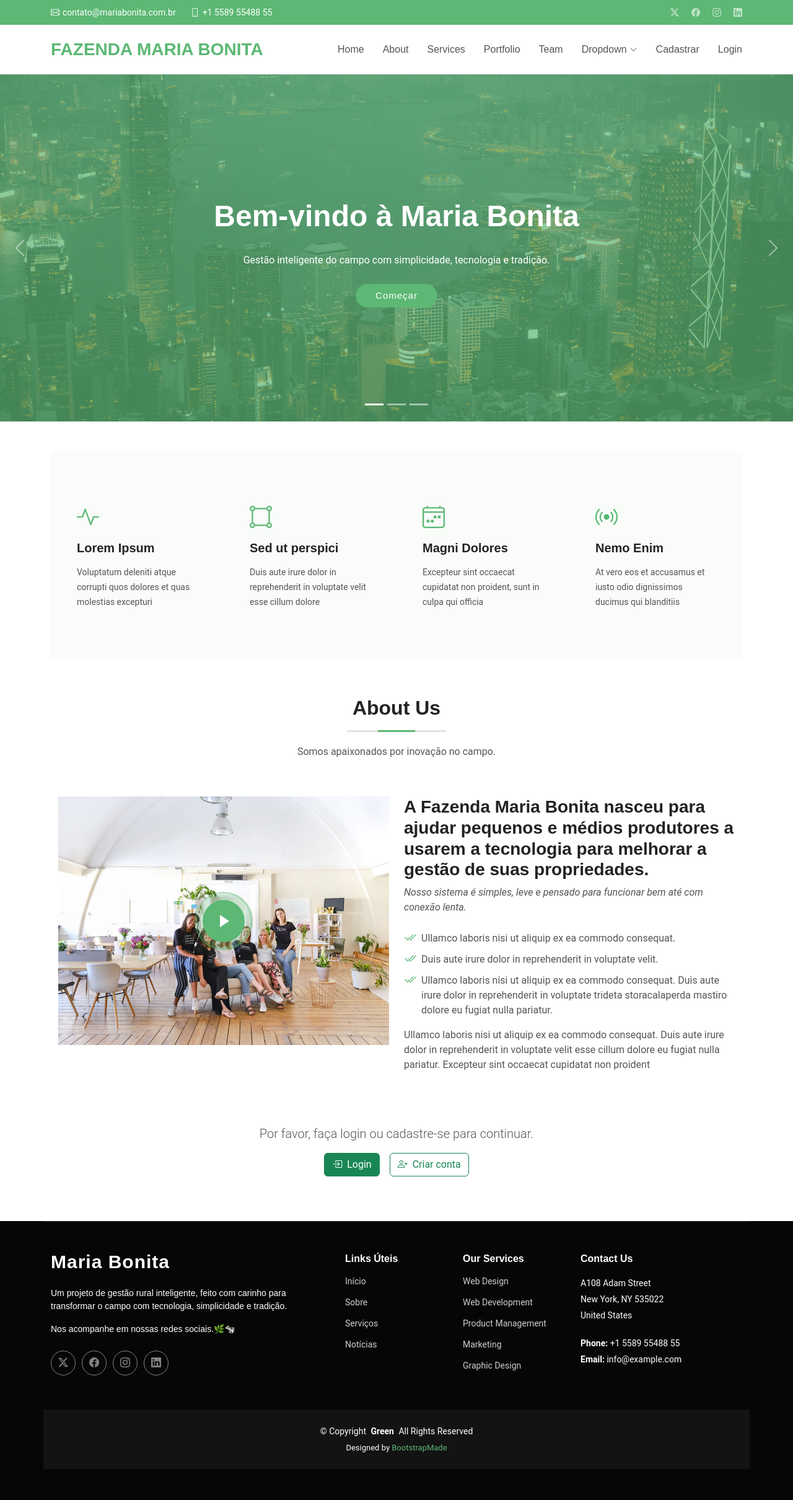
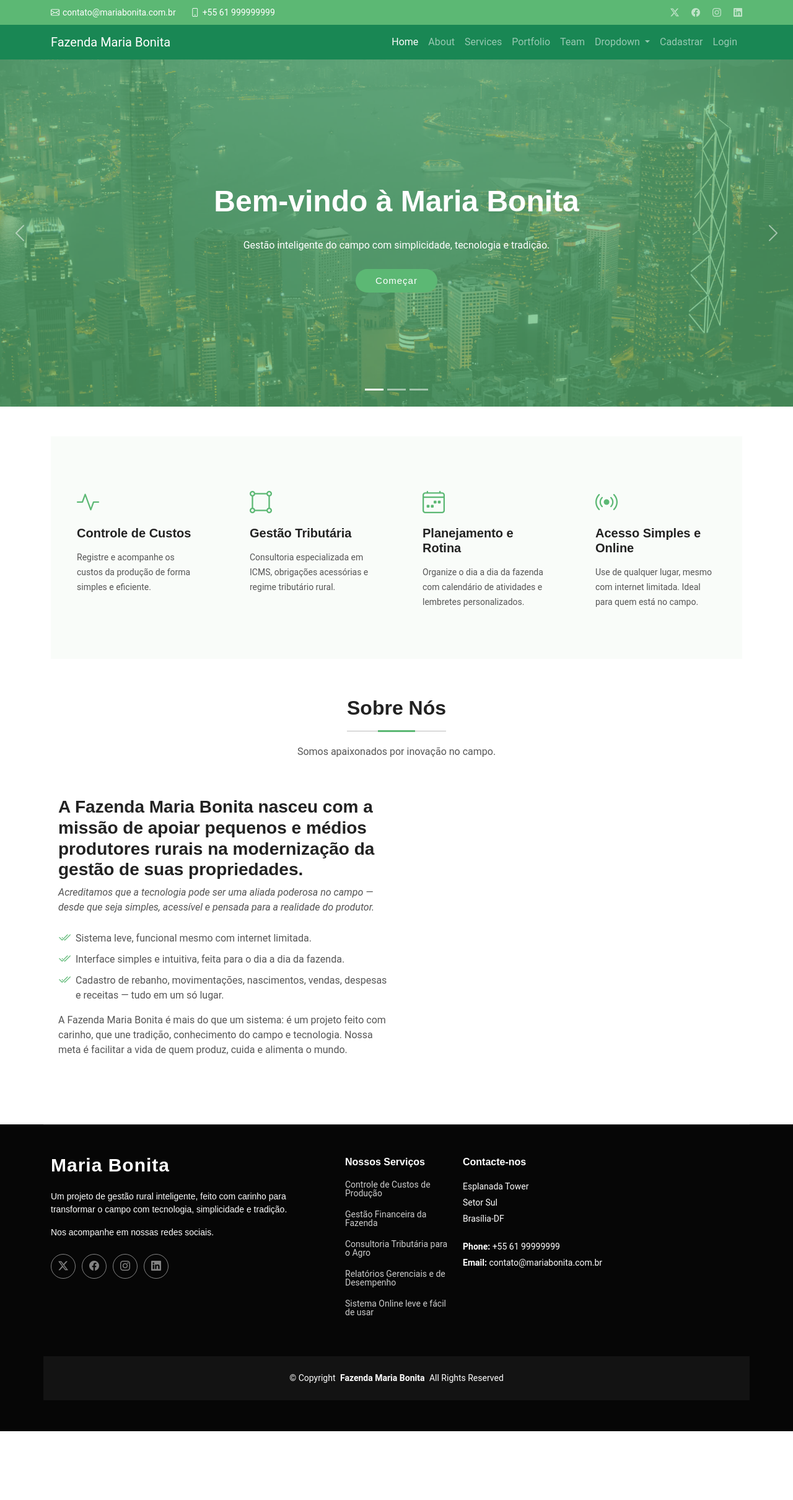
Before and after one commit to seixasita/mariabonita, a FastAPI app: page / in a window 1280 px wide. Shown: the whole page at 62% size. After the commit the page ends 2309 px from the top, so only its background shows below. Run offline with FastAPI, Linux system fonts and the light colour scheme; some libraries are stand-ins or nearby versions.

Commit message:
Atualiza serviços e visual pós-login na Fazenda Maria Bonita

```diff
--- a/main.py
+++ b/main.py
@@ -16,6 +16,9 @@ app.mount("/static", StaticFiles(directory="static"), name="static")
 
 pwd_context = CryptContext(schemes=["bcrypt"], deprecated="auto")
 
+def startup_event():
+    create_user_table()
+
 def get_db():
     conn = sqlite3.connect("users.db")
     conn.row_factory = sqlite3.Row
@@ -24,12 +27,43 @@ def get_db():
 def create_user_table():
     conn = get_db()
     conn.execute(
-        "CREATE TABLE IF NOT EXISTS users (id INTEGER PRIMARY KEY AUTOINCREMENT, cpf TEXT UNIQUE, name TEXT, email TEXT UNIQUE, birthdate TEXT, password TEXT)"
+        """
+        CREATE TABLE IF NOT EXISTS users (
+            id INTEGER PRIMARY KEY AUTOINCREMENT,
+            cpf TEXT UNIQUE,
+            username TEXT UNIQUE,
+            name TEXT,
+            email TEXT UNIQUE,
+            birthdate TEXT,
+            password TEXT
+        )
+        """
     )
     conn.commit()
     conn.close()
 
+
 create_user_table()
+
+def create_custos_table():
+    conn = get_db()
+    conn.execute("""
+        CREATE TABLE IF NOT EXISTS custos (
+            id INTEGER PRIMARY KEY AUTOINCREMENT,
+            user_id INTEGER,
+            data TEXT,
+            tipo_custo TEXT,
+            categoria TEXT,
+            valor REAL,
+            observacoes TEXT,
+            FOREIGN KEY(user_id) REFERENCES users(id)
+        )
+    """)
+    conn.commit()
+    conn.close()
+
+create_custos_table()
+
 
 def verify_cpf(cpf: str) -> bool:
     cpf = re.sub(r'[^0-9]', '', cpf)
@@ -56,8 +90,10 @@ def cadastro_form(request: Request):
     return templates.TemplateResponse("cadastro.html", {"request": request, "error": None})
 
 @app.post("/cadastro", response_class=HTMLResponse)
+@app.post("/cadastro", response_class=HTMLResponse)
 def cadastro(request: Request,
              cpf: str = Form(...),
+             username: str = Form(...),
              name: str = Form(...),
              email: EmailStr = Form(...),
              birthdate: str = Form(...),
@@ -73,14 +109,16 @@ def cadastro(request: Request,
 
     conn = get_db()
     try:
-        conn.execute("INSERT INTO users (cpf, name, email, birthdate, password) VALUES (?, ?, ?, ?, ?)",
-                     (cpf, name, email, birthdate, hashed_password))
+        conn.execute(
+            "INSERT INTO users (cpf, username, name, email, birthdate, password) VALUES (?, ?, ?, ?, ?, ?)",
+            (cpf, username, name, email, birthdate, hashed_password)
+        )
         conn.commit()
     except sqlite3.IntegrityError:
-        return templates.TemplateResponse("cadastro.html", {"request": request, "error": "CPF ou email já cadastrado."})
+        return templates.TemplateResponse("cadastro.html", {"request": request, "error": "CPF, email ou usuário já cadastrado."})
     finally:
         conn.close()
-    # se sucesso
+
     return RedirectResponse(url="/sucesso", status_code=status.HTTP_303_SEE_OTHER)
 
 @app.get("/sucesso", response_class=HTMLResponse)
@@ -93,13 +131,21 @@ def login_form(request: Request):
     return templates.TemplateResponse("login.html", {"request": request, "error": None})
 
 @app.post("/login", response_class=HTMLResponse)
-def login(request: Request, cpf: str = Form(...), password: str = Form(...)):
+def login(request: Request, identificador: str = Form(...), password: str = Form(...)):
     conn = get_db()
-    user = conn.execute("SELECT * FROM users WHERE cpf = ?", (cpf,)).fetchone()
+    user = conn.execute(
+        "SELECT * FROM users WHERE cpf = ? OR username = ?", (identificador, identificador)
+    ).fetchone()
     conn.close()
+
     if not user or not pwd_context.verify(password, user["password"]):
-        return templates.TemplateResponse("login.html", {"request": request, "error": "CPF ou senha inválidos."})
-    request.session["user"] = {"id": user["id"], "name": user["name"], "cpf": user["cpf"]}
+        return templates.TemplateResponse("login.html", {"request": request, "error": "Usuário/CPF ou senha inválidos."})
+
+    request.session["user"] = {
+        "id": user["id"],
+        "name": user["name"],
+        "cpf": user["cpf"]
+    }
     return RedirectResponse(url="/", status_code=status.HTTP_303_SEE_OTHER)
 
 @app.get("/logout")
@@ -114,3 +160,60 @@ def noticias(request: Request):
 @app.get("/sobre", response_class=HTMLResponse)
 def sobre(request: Request):
     return templates.TemplateResponse("sobre.html", {"request": request})
+
+
+@app.get("/teste", response_class=HTMLResponse)
+def teste_navbar(request: Request):
+    return templates.TemplateResponse("teste_navbar.html", {"request": request})
+
+    from fastapi import HTTPException
+
+@app.get("/perfil", response_class=HTMLResponse)
+def perfil(request: Request):
+    user = request.session.get("user")
+    if not user:
+        # Não logado, redireciona para login
+        return RedirectResponse(url="/login", status_code=status.HTTP_303_SEE_OTHER)
+    return templates.TemplateResponse("perfil.html", {"request": request, "user": user})
+
+@app.get("/custos", response_class=HTMLResponse)
+def listar_custos(request: Request):
+    user = request.session.get("user")
+    if not user:
+        return RedirectResponse(url="/login", status_code=status.HTTP_303_SEE_OTHER)
+
+    conn = get_db()
+    custos = conn.execute("SELECT * FROM custos WHERE user_id = ?", (user["id"],)).fetchall()
+    conn.close()
+
+    return templates.TemplateResponse("custos.html", {"request": request, "custos": custos, "user": user, "error": None})
+
+from datetime import datetime
+
+@app.post("/custos", response_class=HTMLResponse)
+def adicionar_custo(request: Request,
+                   data: str = Form(...),
+                   tipo_custo: str = Form(...),
+                   categoria: str = Form(...),
+                   valor: float = Form(...),
+                   observacoes: str = Form("")):
+    user = request.session.get("user")
+    if not user:
+        return RedirectResponse(url="/login", status_code=status.HTTP_303_SEE_OTHER)
+
+    # Aqui você pode fazer validações simples, como formato da data
+    try:
+        datetime.strptime(data, "%Y-%m-%d")
+    except ValueError:
+        error = "Data inválida. Use o formato YYYY-MM-DD."
+        return templates.TemplateResponse("custos.html", {"request": request, "error": error, "custos": [], "user": user})
+
+    conn = get_db()
+    conn.execute(
+        "INSERT INTO custos (user_id, data, tipo_custo, categoria, valor, observacoes) VALUES (?, ?, ?, ?, ?, ?)",
+        (user["id"], data, tipo_custo, categoria, valor, observacoes)
+    )
+    conn.commit()
+    conn.close()
+
+    return RedirectResponse(url="/custos", status_code=status.HTTP_303_SEE_OTHER)
--- /dev/null
+++ b/static/assets/js/menu-toggle.js
@@ -0,0 +1,12 @@
+document.addEventListener("DOMContentLoaded", function () {
+  const navbarCollapse = document.querySelector('.navbar-collapse');
+
+  document.querySelectorAll('.navbar-nav .nav-link').forEach(function (link) {
+    link.addEventListener('click', function () {
+      const isShown = navbarCollapse.classList.contains('show');
+      if (isShown && !link.classList.contains('dropdown-toggle')) {
+        new bootstrap.Collapse(navbarCollapse).hide();
+      }
+    });
+  });
+});
--- a/templates/base.html
+++ b/templates/base.html
@@ -19,7 +19,7 @@
       <div class="container d-flex justify-content-center justify-content-md-between">
         <div class="contact-info d-flex align-items-center">
           <i class="bi bi-envelope d-flex align-items-center"><a href="mailto:contato@mariabonita.com.br">contato@mariabonita.com.br</a></i>
-          <i class="bi bi-phone d-flex align-items-center ms-4"><span>+1 5589 55488 55</span></i>
+          <i class="bi bi-phone d-flex align-items-center ms-4"><span>+55 61 999999999</span></i>
         </div>
         <div class="social-links d-none d-md-flex align-items-center">
           <a href="#" class="twitter"><i class="bi bi-twitter-x"></i></a>
@@ -30,61 +30,65 @@
       </div>
     </div><!-- End Top Bar -->
 
-    <div class="branding d-flex align-items-cente">
+   <nav class="navbar navbar-expand-lg navbar-dark bg-success sticky-top">
+      <div class="container">
+        <a class="navbar-brand" href="/">Fazenda Maria Bonita</a>
+        <button class="navbar-toggler" type="button" data-bs-toggle="collapse" data-bs-target="#navbarSupportedContent"
+                aria-controls="navbarSupportedContent" aria-expanded="false" aria-label="Alternar navegação">
+          <span class="navbar-toggler-icon"></span>
+        </button>
 
-      <div class="container position-relative d-flex align-items-center justify-content-between">
-        <a href="index.html" class="logo d-flex align-items-center">
-          <!-- Uncomment the line below if you also wish to use an image logo -->
-          <!-- <img src="assets/img/logo.png" alt=""> -->
-          <h1 class="sitename">FAZENDA MARIA BONITA</h1>
-        </a>
+        <div class="collapse navbar-collapse" id="navbarSupportedContent">
+          <ul class="navbar-nav ms-auto mb-2 mb-lg-0">
+            <li class="nav-item"><a class="nav-link active" aria-current="page" href="/">Home</a></li>
+            <li class="nav-item"><a class="nav-link" href="#about">About</a></li>
+            <li class="nav-item"><a class="nav-link" href="#services">Services</a></li>
+            <li class="nav-item"><a class="nav-link" href="#portfolio">Portfolio</a></li>
+            <li class="nav-item"><a class="nav-link" href="#team">Team</a></li>
 
-        <nav id="navmenu" class="navmenu">
-          <ul>
-            <li><a href="/">Home</a></li>
-            <li><a href="#about">About</a></li>
-            <li><a href="#services">Services</a></li>
-            <li><a href="#portfolio">Portfolio</a></li>
-            <li><a href="#team">Team</a></li>
-            <li class="dropdown"><a href="#"><span>Dropdown</span> <i class="bi bi-chevron-down toggle-dropdown"></i></a>
-              <ul>
-                <li><a href="#">Dropdown 1</a></li>
-                <li class="dropdown"><a href="#"><span>Deep Dropdown</span> <i class="bi bi-chevron-down toggle-dropdown"></i></a>
-                  <ul>
-                    <li><a href="#">Deep Dropdown 1</a></li>
-                    <li><a href="#">Deep Dropdown 2</a></li>
-                    <li><a href="#">Deep Dropdown 3</a></li>
-                    <li><a href="#">Deep Dropdown 4</a></li>
-                    <li><a href="#">Deep Dropdown 5</a></li>
+            <li class="nav-item dropdown">
+              <a class="nav-link dropdown-toggle" href="#" id="dropdownMenuLink" role="button" data-bs-toggle="dropdown" aria-expanded="false">
+                Dropdown
+              </a>
+              <ul class="dropdown-menu" aria-labelledby="dropdownMenuLink">
+                <li><a class="dropdown-item" href="#">Dropdown 1</a></li>
+                <li class="dropdown-submenu">
+                  <a class="dropdown-item dropdown-toggle" href="#">Deep Dropdown</a>
+                  <ul class="dropdown-menu">
+                    <li><a class="dropdown-item" href="#">Deep Dropdown 1</a></li>
+                    <li><a class="dropdown-item" href="#">Deep Dropdown 2</a></li>
+                    <li><a class="dropdown-item" href="#">Deep Dropdown 3</a></li>
+                    <li><a class="dropdown-item" href="#">Deep Dropdown 4</a></li>
+                    <li><a class="dropdown-item" href="#">Deep Dropdown 5</a></li>
                   </ul>
                 </li>
-                <li><a href="#">Dropdown 2</a></li>
-                <li><a href="#">Dropdown 3</a></li>
-                <li><a href="#">Dropdown 4</a></li>
+                <li><a class="dropdown-item" href="#">Dropdown 2</a></li>
+                <li><a class="dropdown-item" href="#">Dropdown 3</a></li>
+                <li><a class="dropdown-item" href="#">Dropdown 4</a></li>
               </ul>
             </li>
+
             {% if user %}
-              <li class="dropdown">
-                <a href="#" class="dropdown-toggle">
-                  Olá, {{ user.name }} <i class="bi bi-chevron-down toggle-dropdown"></i>
+              <li class="nav-item dropdown">
+                <a class="nav-link dropdown-toggle" href="#" id="userMenu" role="button" data-bs-toggle="dropdown" aria-expanded="false">
+                  Olá, {{ user.name }}
                 </a>
-                <ul>
-                  <li><a href="/perfil">Perfil</a></li>
-                  <li><a href="/logout">Sair</a></li>
+                <ul class="dropdown-menu dropdown-menu-end" aria-labelledby="userMenu">
+                  <li><a class="dropdown-item" href="/perfil">Perfil</a></li>
+                  <li><a class="dropdown-item" href="/custos">Custos</a></li>
+                  <li><a class="dropdown-item" href="/logout">Sair</a></li>
                 </ul>
               </li>
             {% else %}
-              <li><a href="/cadastro">Cadastrar</a></li>
-              <li><a href="/login">Login</a></li>
+              <li class="nav-item"><a class="nav-link" href="/cadastro">Cadastrar</a></li>
+              <li class="nav-item"><a class="nav-link" href="/login">Login</a></li>
             {% endif %}
+          </ul>
+        </div>
+      </div>
+  </nav>
 
-          </ul>
-          <i class="mobile-nav-toggle d-xl-none bi bi-list"></i>
-        </nav>
 
-      </div>
-
-    </div>
   </header>
   <!-- Bloco sem container, ideal para hero full-width -->
   {% block fullwidth %}
@@ -106,7 +110,7 @@
             <span class="sitename">Maria Bonita</span>
           </a>
           <p>Um projeto de gestão rural inteligente, feito com carinho para transformar o campo com tecnologia, simplicidade e tradição.</p>
-          <p>Nos acompanhe em nossas redes sociais.🌿🐄</p>
+          <p>Nos acompanhe em nossas redes sociais.</p>
           <div class="social-links d-flex mt-4">
             <a href=""><i class="bi bi-twitter-x"></i></a>
             <a href=""><i class="bi bi-facebook"></i></a>
@@ -115,52 +119,43 @@
           </div>
         </div>
 
-        <div class="col-lg-2 col-6 footer-links">
-          <h4>Links Úteis</h4>
-          <ul>
-            <li><a href="#">Início</a></li>
-            <li><a href="#">Sobre</a></li>
-            <li><a href="#">Serviços</a></li>
-            <li><a href="#">Notícias</a></li>
-          </ul>
-        </div>
 
         <div class="col-lg-2 col-6 footer-links">
-          <h4>Our Services</h4>
+          <h4>Nossos Serviços</h4>
           <ul>
-            <li><a href="#">Web Design</a></li>
-            <li><a href="#">Web Development</a></li>
-            <li><a href="#">Product Management</a></li>
-            <li><a href="#">Marketing</a></li>
-            <li><a href="#">Graphic Design</a></li>
+            <li><a href="#">Controle de Custos de Produção</a></li>
+            <li><a href="#">Gestão Financeira da Fazenda</a></li>
+            <li><a href="#">Consultoria Tributária para o Agro</a></li>
+            <li><a href="#">Relatórios Gerenciais e de Desempenho</a></li>
+            <li><a href="#">Sistema Online leve e fácil de usar</a></li>
           </ul>
         </div>
 
         <div class="col-lg-3 col-md-12 footer-contact text-center text-md-start">
-          <h4>Contact Us</h4>
-          <p>A108 Adam Street</p>
-          <p>New York, NY 535022</p>
-          <p>United States</p>
-          <p class="mt-4"><strong>Phone:</strong> <span>+1 5589 55488 55</span></p>
-          <p><strong>Email:</strong> <span>info@example.com</span></p>
+          <h4>Contacte-nos</h4>
+          <p>Esplanada Tower</p>
+          <p>Setor Sul</p>
+          <p>Brasília-DF</p>
+          <p class="mt-4"><strong>Phone:</strong> <span>+55 61 99999999</span></p>
+          <p><strong>Email:</strong> <span>contato@mariabonita.com.br</span></p>
         </div>
 
       </div>
     </div>
 
     <div class="container copyright text-center mt-4">
-      <p>© <span>Copyright</span> <strong class="px-1 sitename">Green</strong> <span>All Rights Reserved</span></p>
-      <div class="credits">
-        <!-- All the links in the footer should remain intact. -->
-        <!-- You can delete the links only if you've purchased the pro version. -->
-        <!-- Licensing information: https://bootstrapmade.com/license/ -->
-        <!-- Purchase the pro version with working PHP/AJAX contact form: [buy-url] -->
-        Designed by <a href="https://bootstrapmade.com/">BootstrapMade</a>
-      </div>
+      <p>© <span>Copyright</span> <strong class="px-1 sitename">Fazenda Maria Bonita</strong> <span>All Rights Reserved</span></p>
     </div>
 
   </footer>
   <!-- Scripts -->
-  <script src="/static/assets/vendor/bootstrap/js/bootstrap.bundle.min.js"></script>
+
+  <!-- Scripts -->
+<script src="https://cdn.jsdelivr.net/npm/bootstrap@5.3.0/dist/js/bootstrap.bundle.min.js"></script>
+<script src="/static/assets/js/menu-toggle.js"></script>
+
+
+
+
 </body>
 </html>
--- a/templates/index.html
+++ b/templates/index.html
@@ -56,79 +56,72 @@
 {% block content %}
 <!-- Featured Services Section -->
 <section id="featured-services" class="featured-services section light-background">
-
   <div class="container">
-
     <div class="row gy-4">
 
       <div class="col-xl-3 col-md-6 d-flex" data-aos="fade-up" data-aos-delay="100">
         <div class="service-item position-relative">
           <div class="icon"><i class="bi bi-activity icon"></i></div>
-              <h4><a href="" class="stretched-link">Lorem Ipsum</a></h4>
-              <p>Voluptatum deleniti atque corrupti quos dolores et quas molestias excepturi</p>
+          <h4><a href="#" class="stretched-link">Controle de Custos</a></h4>
+          <p>Registre e acompanhe os custos da produção de forma simples e eficiente.</p>
         </div>
       </div><!-- End Service Item -->
 
       <div class="col-xl-3 col-md-6 d-flex" data-aos="fade-up" data-aos-delay="200">
         <div class="service-item position-relative">
           <div class="icon"><i class="bi bi-bounding-box-circles icon"></i></div>
-              <h4><a href="" class="stretched-link">Sed ut perspici</a></h4>
-              <p>Duis aute irure dolor in reprehenderit in voluptate velit esse cillum dolore</p>
+          <h4><a href="#" class="stretched-link">Gestão Tributária</a></h4>
+          <p>Consultoria especializada em ICMS, obrigações acessórias e regime tributário rural.</p>
         </div>
       </div><!-- End Service Item -->
 
       <div class="col-xl-3 col-md-6 d-flex" data-aos="fade-up" data-aos-delay="300">
         <div class="service-item position-relative">
           <div class="icon"><i class="bi bi-calendar4-week icon"></i></div>
-              <h4><a href="" class="stretched-link">Magni Dolores</a></h4>
-              <p>Excepteur sint occaecat cupidatat non proident, sunt in culpa qui officia</p>
+          <h4><a href="#" class="stretched-link">Planejamento e Rotina</a></h4>
+          <p>Organize o dia a dia da fazenda com calendário de atividades e lembretes personalizados.</p>
         </div>
       </div><!-- End Service Item -->
 
       <div class="col-xl-3 col-md-6 d-flex" data-aos="fade-up" data-aos-delay="400">
         <div class="service-item position-relative">
           <div class="icon"><i class="bi bi-broadcast icon"></i></div>
-              <h4><a href="" class="stretched-link">Nemo Enim</a></h4>
-              <p>At vero eos et accusamus et iusto odio dignissimos ducimus qui blanditiis</p>
+          <h4><a href="#" class="stretched-link">Acesso Simples e Online</a></h4>
+          <p>Use de qualquer lugar, mesmo com internet limitada. Ideal para quem está no campo.</p>
         </div>
       </div><!-- End Service Item -->
 
     </div>
+  </div>
+</section><!-- /Featured Services Section -->
 
-      </div>
-
-    </section><!-- /Featured Services Section -->
 
 <!-- About Section -->
     <section id="about" class="about section">
 
       <!-- Section Title -->
       <div class="container section-title" data-aos="fade-up">
-        <h2>About Us</h2>
+        <h2>Sobre Nós</h2>
         <p>Somos apaixonados por inovação no campo.</p>
       </div><!-- End Section Title -->
 
       <div class="container">
+        <div class="row gy-4">
 
-        <div class="row gy-4">
-          <div class="col-lg-6 position-relative align-self-start" data-aos="fade-up" data-aos-delay="100">
-            <img src="assets/img/about.jpg" class="img-fluid" alt="">
-            <a href="https://www.youtube.com/watch?v=iL7Ve__7yXE&list=RDEMrdjiVVlBw0MzeF6PtJumFQ&index=3" class="glightbox pulsating-play-btn"></a>
-          </div>
           <div class="col-lg-6 content" data-aos="fade-up" data-aos-delay="200">
-            <h3>A <strong>Fazenda Maria Bonita</strong> nasceu para ajudar pequenos e médios produtores a usarem a tecnologia para melhorar a gestão de suas propriedades.</h3>
+            <h3>A <strong>Fazenda Maria Bonita</strong> nasceu com a missão de apoiar pequenos e médios produtores rurais na modernização da gestão de suas propriedades.</h3>
             <p class="fst-italic">
-              Nosso sistema é simples, leve e pensado para funcionar bem até com conexão lenta.
+              Acreditamos que a tecnologia pode ser uma aliada poderosa no campo — desde que seja simples, acessível e pensada para a realidade do produtor.
             </p>
             <ul>
-              <li><i class="bi bi-check2-all"></i> <span>Ullamco laboris nisi ut aliquip ex ea commodo consequat.</span></li>
-              <li><i class="bi bi-check2-all"></i> <span>Duis aute irure dolor in reprehenderit in voluptate velit.</span></li>
-              <li><i class="bi bi-check2-all"></i> <span>Ullamco laboris nisi ut aliquip ex ea commodo consequat. Duis aute irure dolor in reprehenderit in voluptate trideta storacalaperda mastiro dolore eu fugiat nulla pariatur.</span></li>
+              <li><i class="bi bi-check2-all"></i> <span>Sistema leve, funcional mesmo com internet limitada.</span></li>
+              <li><i class="bi bi-check2-all"></i> <span>Interface simples e intuitiva, feita para o dia a dia da fazenda.</span></li>
+              <li><i class="bi bi-check2-all"></i> <span>Cadastro de rebanho, movimentações, nascimentos, vendas, despesas e receitas — tudo em um só lugar.</span></li>
             </ul>
             <p>
-              Ullamco laboris nisi ut aliquip ex ea commodo consequat. Duis aute irure dolor in reprehenderit in voluptate
-              velit esse cillum dolore eu fugiat nulla pariatur. Excepteur sint occaecat cupidatat non proident
+              A Fazenda Maria Bonita é mais do que um sistema: é um projeto feito com carinho, que une tradição, conhecimento do campo e tecnologia. Nossa meta é facilitar a vida de quem produz, cuida e alimenta o mundo.
             </p>
+          </div>
         </div>
       </div>
 
@@ -137,6 +130,9 @@
     </section><!-- /About Section -->
 
 <!-- Resto da página -->
+
+<!-- Mensagens -->
+{#
 <!-- Mensagens -->
 {% if request.session.get("mensagem") %}
   <div class="alert alert-success alert-dismissible fade show" role="alert">
@@ -165,5 +161,6 @@
     </div>
   {% endif %}
 </div>
+#}
 
 {% endblock %}
--- a/templates/login.html
+++ b/templates/login.html
@@ -10,8 +10,8 @@
   {% endif %}
   <form method="post" action="/login">
     <div class="mb-3">
-      <label for="username" class="form-label">Usuário</label>
-      <input type="text" name="username" class="form-control" required>
+      <label for="identificador" class="form-label">Usuário ou CPF</label>
+      <input type="text" name="identificador" class="form-control" required>
     </div>
     <div class="mb-3">
       <label for="password" class="form-label">Senha</label>
```
Also changed, not shown: templates/cadastro.html (+8 -4 lines), templates/clean_base.html (+64 -13 lines), templates/custos.html (added, +68 -0 lines), templates/perfil.html (added, +12 -0 lines), templates/sucesso.html (+17 -8 lines), templates/teste_navbar.html (added, +34 -0 lines), users.db, 2 other files. Lines whose indentation alone changed are shown as unchanged.
